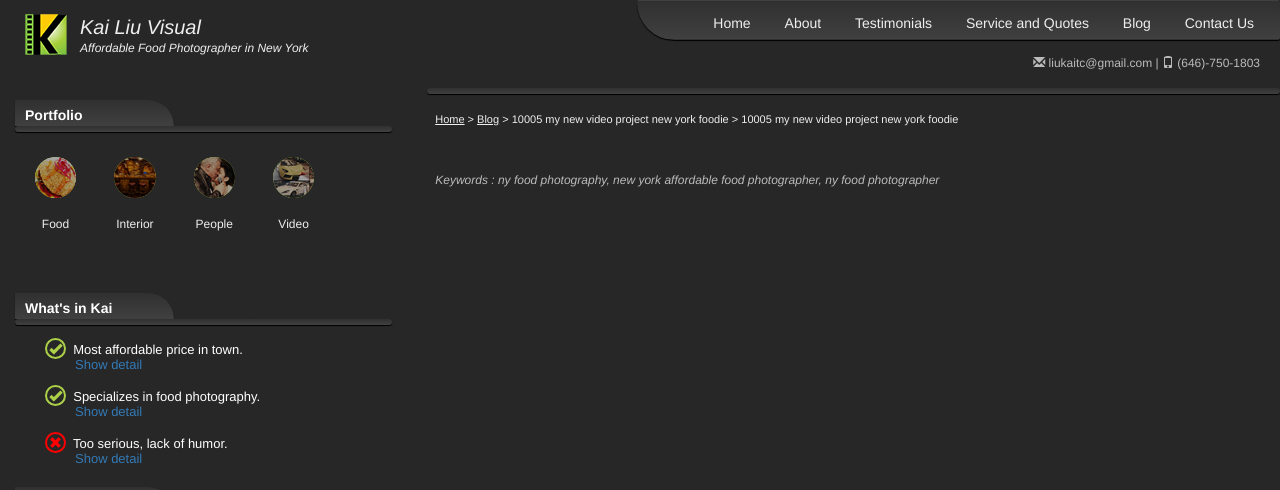
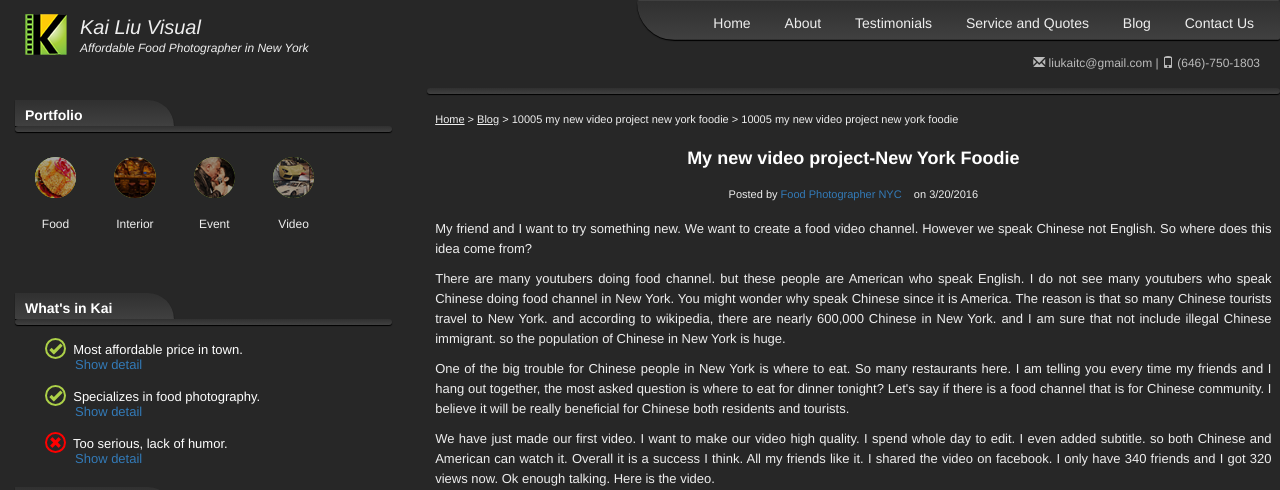
Before and after one commit to glcolin/kailiu, a PHP site: a page that uses includes/portfolio.php in a window 1280 px wide. Shown: the top 490 px of the page. Run offline with PHP 8.4, Linux system fonts and the light colour scheme.

Commit message:
kai add one blog

```diff
--- a/includes/portfolio.php
+++ b/includes/portfolio.php
@@ -12,7 +12,7 @@
 					</li>
 					<li>
 						<div class="overlay"><a href="people-photography"><img src="images/home-port-3.png" border="0" alt="" /></a></div><br/>
-						People
+						Event
 					</li>
 					<li>
 						<div class="overlay"><a href="video"><img src="images/home-port-4.png" border="0" alt="" /></a></div><br/>
--- /dev/null
+++ b/photography/blog/food/10005-my-new-video-project-new-york-foodie.html
@@ -0,0 +1,22 @@
+<h2>My new video project-New York Foodie</h2>
+<p class="editor">Posted by <a href="/" target="_blank">Food Photographer NYC</a>&nbsp;&nbsp;&nbsp;&nbsp;on 3/20/2016</p>
+<p>
+	My friend and I want to try something new. We want to create a food video channel. However we speak Chinese not English. So where does this idea come from?
+</p>
+<p>
+	There are many youtubers doing food channel. but these people are American who speak English. I do not see many youtubers who speak Chinese doing food channel in New York. You might wonder why speak Chinese since it is America. The reason is that so many Chinese tourists travel to New York. and according to wikipedia, there are nearly 600,000 Chinese in New York. and I am sure that not include illegal Chinese immigrant. so the population of Chinese in New York is huge.</P>
+<p>	One of the big trouble for Chinese people in New York is where to eat. So many restaurants here. I am telling you every time my friends and I hang out together, the most asked question is where to eat for dinner tonight? Let's say if there is a food channel that is for Chinese community. I believe it will be really beneficial for Chinese both residents and tourists.
+</p>
+
+<p>
+	We have just made our first video. I want to make our video high quality. I spend whole day to edit. I even added subtitle. so both Chinese and American can watch it. Overall it is a success I think. All my friends like it. I shared the video on facebook. I only have 340 friends and I got 320 views now. Ok enough talking. Here is the video.</p>
+
+<iframe src="https://player.vimeo.com/video/161048992" width="100%" height="380" frameborder="0" webkitallowfullscreen mozallowfullscreen allowfullscreen></iframe>
+<p><a href="https://vimeo.com/161048992">New York Foodie 紐約食客 Ep1. delichina 满庭香</a> from <a href="https://vimeo.com/kailiuvisual">kailiuvisual</a> on <a href="https://vimeo.com">Vimeo</a>.</p>
+
+
+<p style="margin-top:10px;">
+Currently we are doing it for free. You just need to prepare food for us and maybe some introduction of the dishes. If you happen to see this blog and you have friends want to do it. Feel free to contact me. Thank you!.
+</p>
+<p>I already scheduled out next destination. It is Turkish Kitchen at Manhattan. One of my very first restaurants that I photographed. Stay tuned.
+</p>
```
Also changed, not shown: 1 other file.
